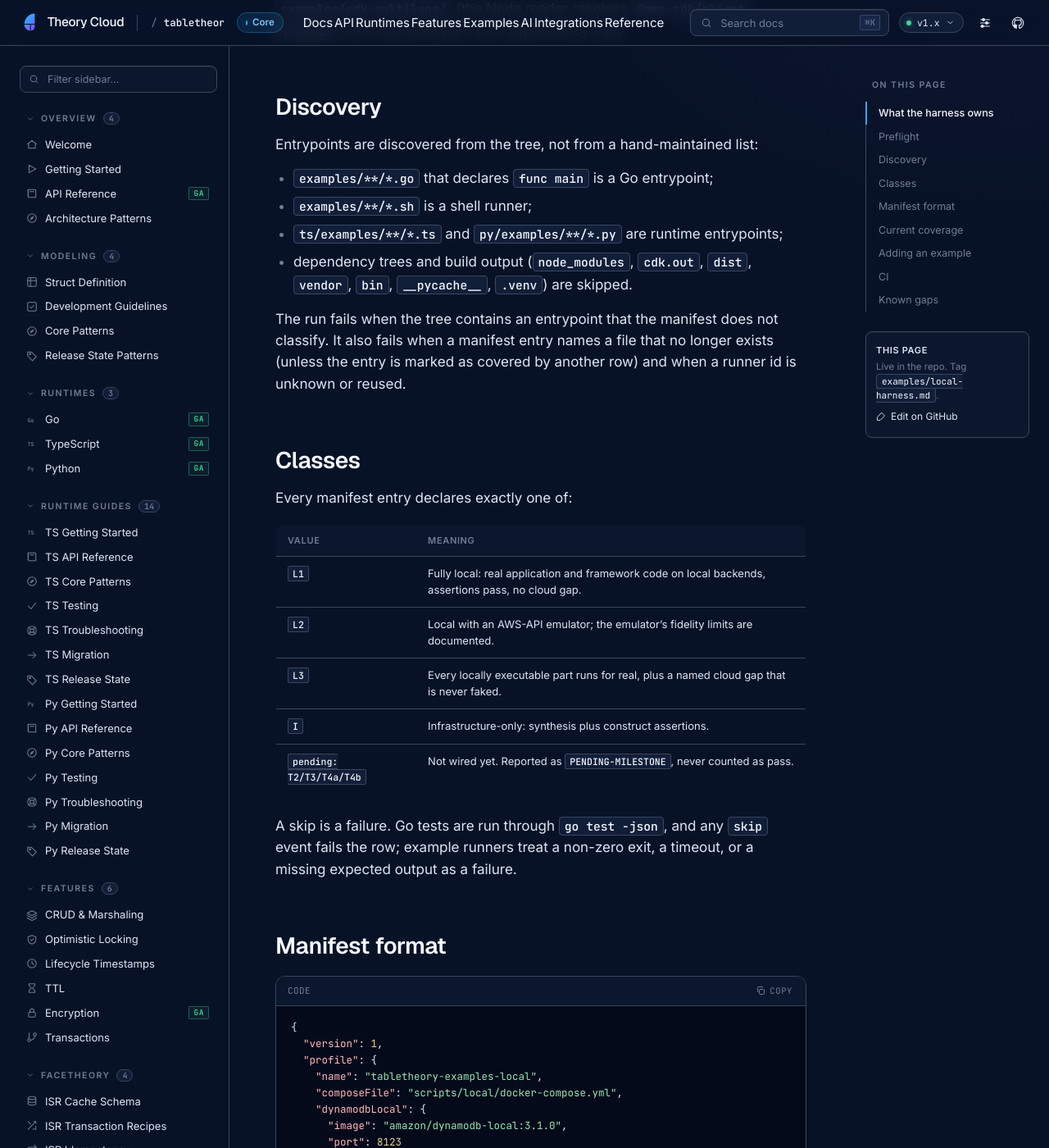
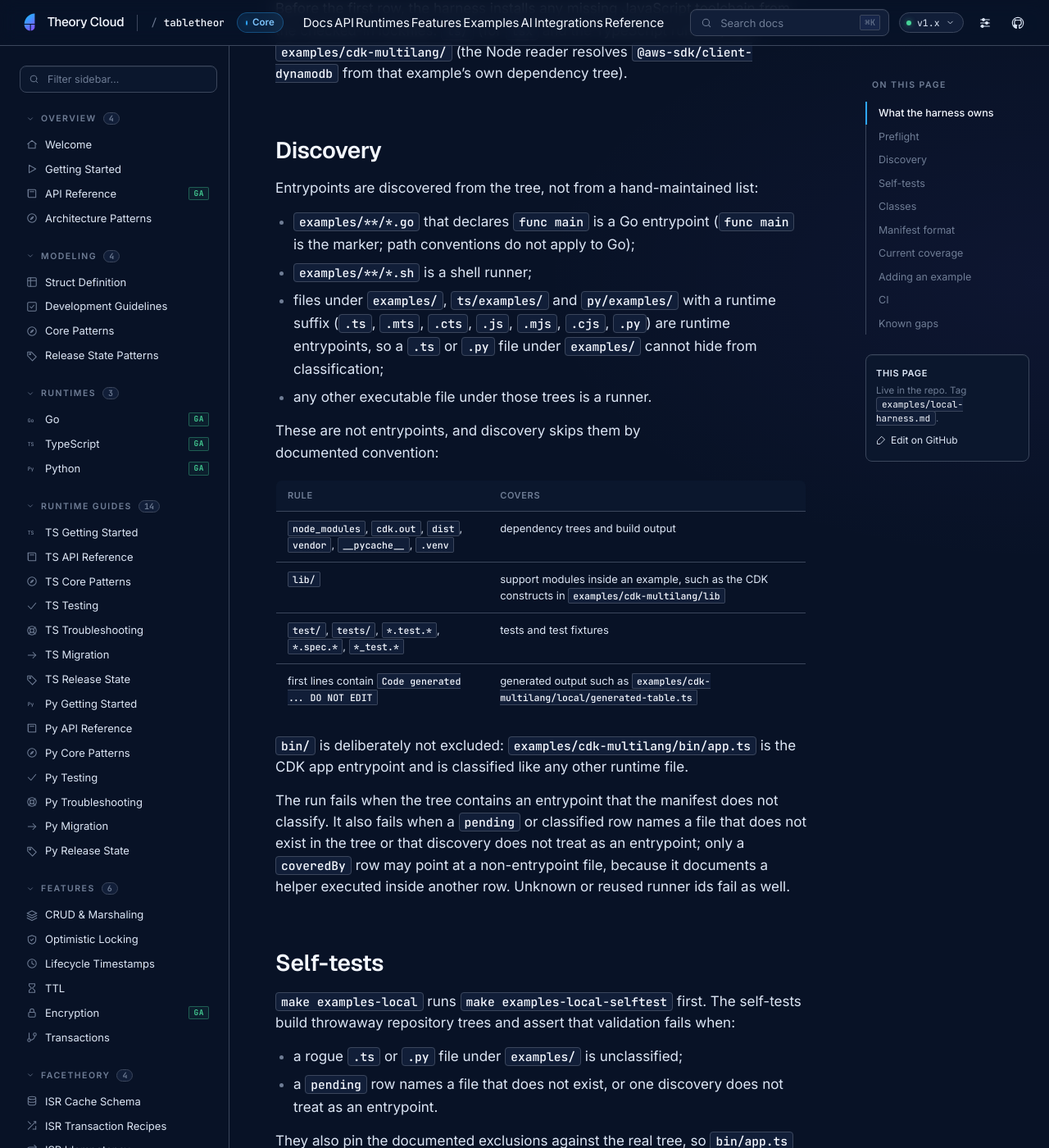
Before and after one commit to theory-cloud/TableTheory, a Jekyll site: the page built from docs/examples/local-harness.md, in a window 1280 px wide and 1400 px high, scrolled down 1923 px. Shown: the whole window at 82% size. Built offline with Jekyll 4.4.1, drawn with Linux system fonts in a browser that asks for light colours; some of the changed text lies outside the part shown.

Commit message:
docs(examples): document the extended discovery and manifest-row rules
The discovery section still described ts/examples and py/examples as the only
runtime trees and listed bin/ as excluded, and the manifest section repeated the
exemption that let a pending row name a missing file. Describe the runtime
suffixes, the executable-file rule, the documented non-entrypoint conventions,
the stricter row rule, the proxy clearing, and the new self-test target. Also
record the cdk-multilang runtime files in the current-coverage table.

Refs Factory docs/058 LOCAL-T1

````diff
--- a/docs/examples/local-harness.md
+++ b/docs/examples/local-harness.md
@@ -25,8 +25,10 @@ make examples-local-down   # stop the profile container
 | CI job | `.github/workflows/examples-local.yml` |
 
 The harness sets this environment for every child process and unsets anything
-that could redirect it (`AWS_PROFILE`, `AWS_SESSION_TOKEN`, an inherited
-`AWS_ENDPOINT_URL`, and so on):
+that could redirect it: every inherited `AWS_*` variable (`AWS_PROFILE`,
+`AWS_SESSION_TOKEN`, an inherited `AWS_ENDPOINT_URL`, and so on) and the proxy
+variables `HTTP_PROXY`, `HTTPS_PROXY`, `ALL_PROXY` and `NO_PROXY` in both cases,
+so no child request can be routed through an inherited proxy.
 
 ```bash
 AWS_REGION=us-east-1
@@ -70,16 +72,45 @@ from that example's own dependency tree).
 
 Entrypoints are discovered from the tree, not from a hand-maintained list:
 
-- `examples/**/*.go` that declares `func main` is a Go entrypoint;
+- `examples/**/*.go` that declares `func main` is a Go entrypoint (`func main`
+  is the marker; path conventions do not apply to Go);
 - `examples/**/*.sh` is a shell runner;
-- `ts/examples/**/*.ts` and `py/examples/**/*.py` are runtime entrypoints;
-- dependency trees and build output (`node_modules`, `cdk.out`, `dist`, `vendor`,
-  `bin`, `__pycache__`, `.venv`) are skipped.
+- files under `examples/`, `ts/examples/` and `py/examples/` with a runtime
+  suffix (`.ts`, `.mts`, `.cts`, `.js`, `.mjs`, `.cjs`, `.py`) are runtime
+  entrypoints, so a `.ts` or `.py` file under `examples/` cannot hide from
+  classification;
+- any other executable file under those trees is a runner.
+
+These are not entrypoints, and discovery skips them by documented convention:
+
+| Rule | Covers |
+| --- | --- |
+| `node_modules`, `cdk.out`, `dist`, `vendor`, `__pycache__`, `.venv` | dependency trees and build output |
+| `lib/` | support modules inside an example, such as the CDK constructs in `examples/cdk-multilang/lib` |
+| `test/`, `tests/`, `*.test.*`, `*.spec.*`, `*_test.*` | tests and test fixtures |
+| first lines contain `Code generated ... DO NOT EDIT` | generated output such as `examples/cdk-multilang/local/generated-table.ts` |
+
+`bin/` is deliberately not excluded: `examples/cdk-multilang/bin/app.ts` is the
+CDK app entrypoint and is classified like any other runtime file.
 
 The run fails when the tree contains an entrypoint that the manifest does not
-classify. It also fails when a manifest entry names a file that no longer exists
-(unless the entry is marked as covered by another row) and when a runner id is
-unknown or reused.
+classify. It also fails when a `pending` or classified row names a file that does
+not exist in the tree or that discovery does not treat as an entrypoint; only a
+`coveredBy` row may point at a non-entrypoint file, because it documents a helper
+executed inside another row. Unknown or reused runner ids fail as well.
+
+## Self-tests
+
+`make examples-local` runs `make examples-local-selftest` first. The self-tests
+build throwaway repository trees and assert that validation fails when:
+
+- a rogue `.ts` or `.py` file under `examples/` is unclassified;
+- a `pending` row names a file that does not exist, or one discovery does not
+  treat as an entrypoint.
+
+They also pin the documented exclusions against the real tree, so `bin/app.ts`
+stays visible while `lib/`, `test/` and generated output stay out. Run them alone
+with `make examples-local-selftest`.
 
 ## Classes
 
@@ -139,8 +170,12 @@ missing expected output as a failure.
 - `run` names a runner implemented in `scripts/local/run_examples_local.py`.
   Each runner is used by exactly one entry.
 - `coveredBy` points at another executed entry; the covered row inherits its
-  result and is not run a second time. It is how a helper entrypoint (`writer.go`,
-  the Go half of the cross-language check) stays visible without duplicating work.
+  result and is not run a second time. It is how a helper entrypoint
+  (`local/go/writer.go`, `local/read.mts`, `local/read.py` — the halves of the
+  cross-language check) stays visible without duplicating work.
+- `pending` names a milestone, not a runner. A pending row still has to name a
+  file that exists in the tree and that discovery treats as an entrypoint; it is
+  printed on every run and never counted as pass.
 - `suites` cover separate Go modules. A root `go test ./...` never reaches
   `examples/multi-tenant`, so its module test suite is a first-class row.
 - The manifest's `port` and `image` are checked against the compose file during
@@ -154,6 +189,9 @@ The T1 harness wires:
 | --- | --- | --- |
 | `examples/local-quickstart/main.go` | `L1` | `go run`; five print/CRUD outcome checks |
 | `examples/cdk-multilang/local/run-local.sh` | `L1` | Real script; construct drift check plus Go → TypeScript → Python round-trip |
+| `examples/cdk-multilang/local/go/writer.go` | `L1` | `coveredBy` the `run-local.sh` row: the Go writer half of the round-trip |
+| `examples/cdk-multilang/local/read.mts` | `L1` | `coveredBy` the `run-local.sh` row: the Node reader validates the written shape |
+| `examples/cdk-multilang/local/read.py` | `L1` | `coveredBy` the `run-local.sh` row: the Python reader validates the written shape |
 | `examples/multi-tenant/cmd/local/main.go` | `L1` | Real HTTP server; health, 401 refusals, signed-JWT signup, authenticated reads, cross-tenant 404 |
 | `examples/multi-tenant/cmd/lambda/main.go` | `L1` | Route-matrix tests through API Gateway events and a loopback HTTP server |
 | `examples/multi-tenant/cmd/token/main.go` | `L1` | Minted JWT claims plus refusal of incomplete arguments |
@@ -162,7 +200,11 @@ The T1 harness wires:
 | `py/examples/local_crud.py` | `L1` | `uv run`; put/get/`begins_with` output checks |
 
 Every other entrypoint in the tree is listed in the manifest as
-`pending` for T2, T3, T4a or T4b. Those rows are printed on every run and are
+`pending` for T2, T3, T4a or T4b. That includes the `examples/cdk-multilang`
+runtime files that local execution does not reach yet: `bin/app.ts`,
+`lambdas/node/handler.ts`, `lambdas/archive/handler.ts` and
+`lambdas/python/handler.py` are T4b rows, alongside the deployed `lambdas/go`
+handler and `scripts/smoke.sh`. Pending rows are printed on every run and are
 never counted as pass.
 
 ## Adding an example
````
Also changed, not shown: scripts/local/README.md.
